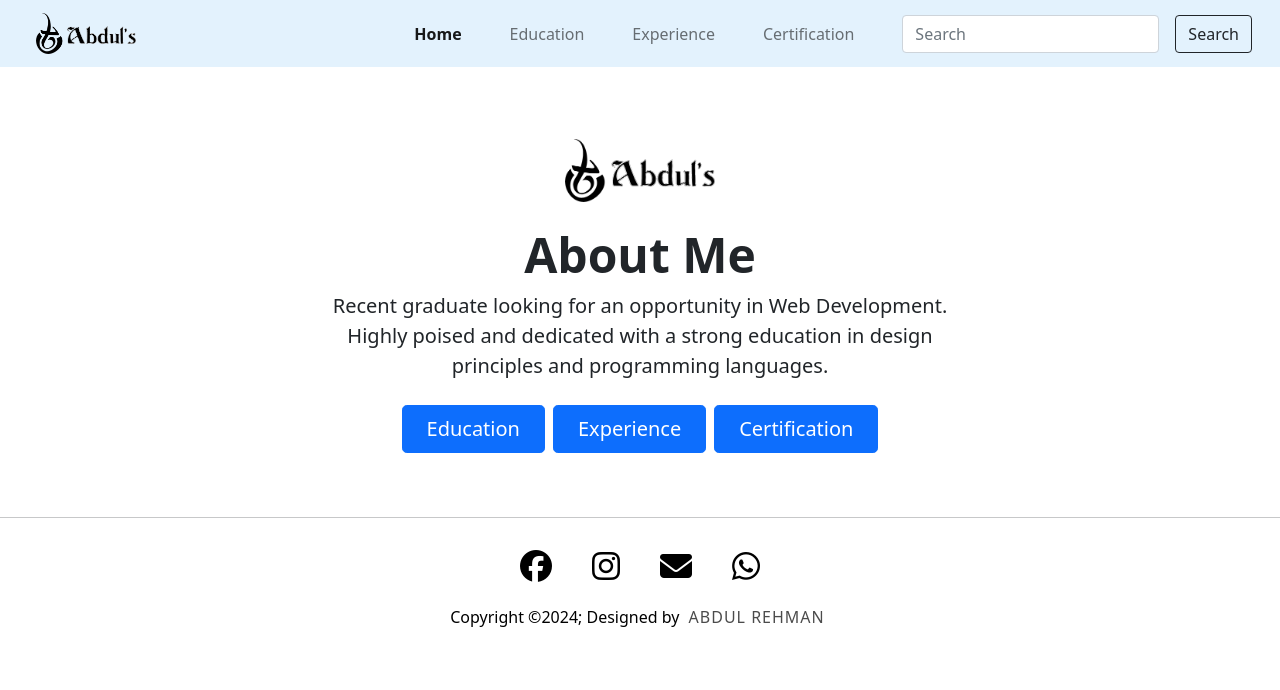
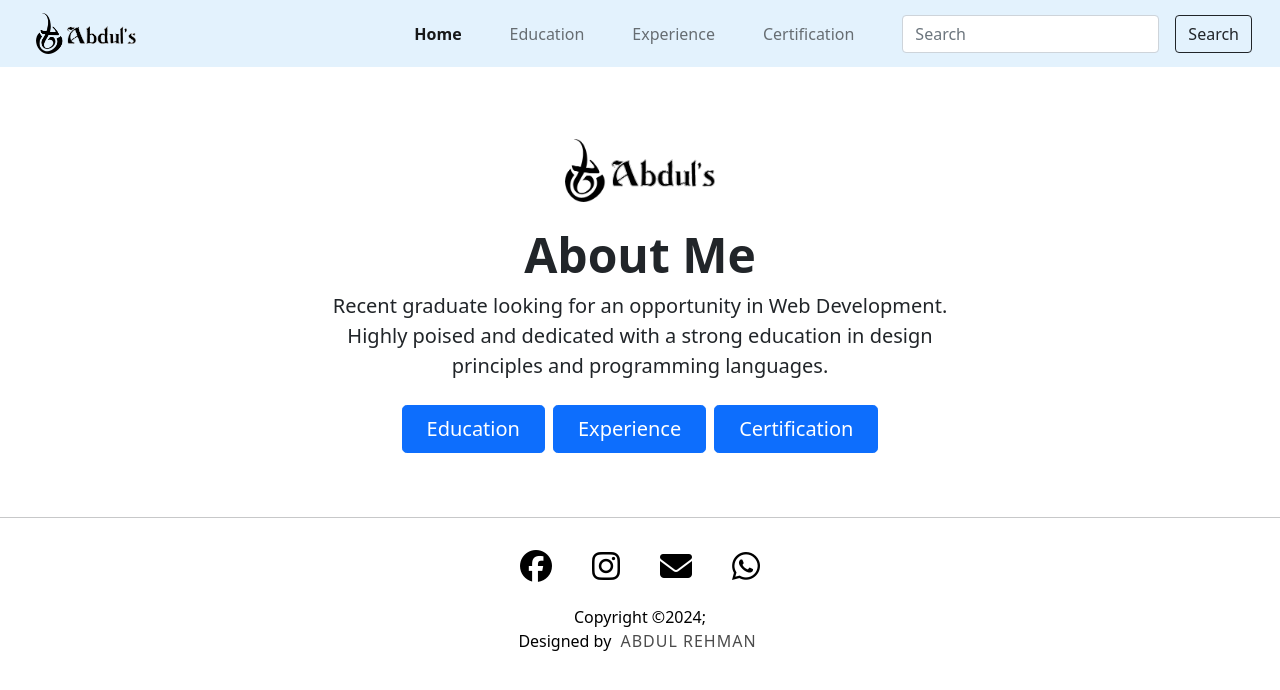
Before and after one commit to abdrehman4u/portfolio, a plain HTML site: page index.html in a window 1280 px wide. Drawn offline with nearby package versions, Linux system fonts and the light colour scheme.

Commit message:
Update index.html

```diff
--- a/index.html
+++ b/index.html
@@ -79,7 +79,7 @@
             </div>
         </div>
         <div class="footerBottom">
-            <p>Copyright &copy;2024; Designed by <span class="designer">Abdul Rehman</span></p>
+            <p>Copyright &copy;2024; <br> Designed by <span class="designer">Abdul Rehman</span></p>
         </div>
     </footer>
 </body>
```
